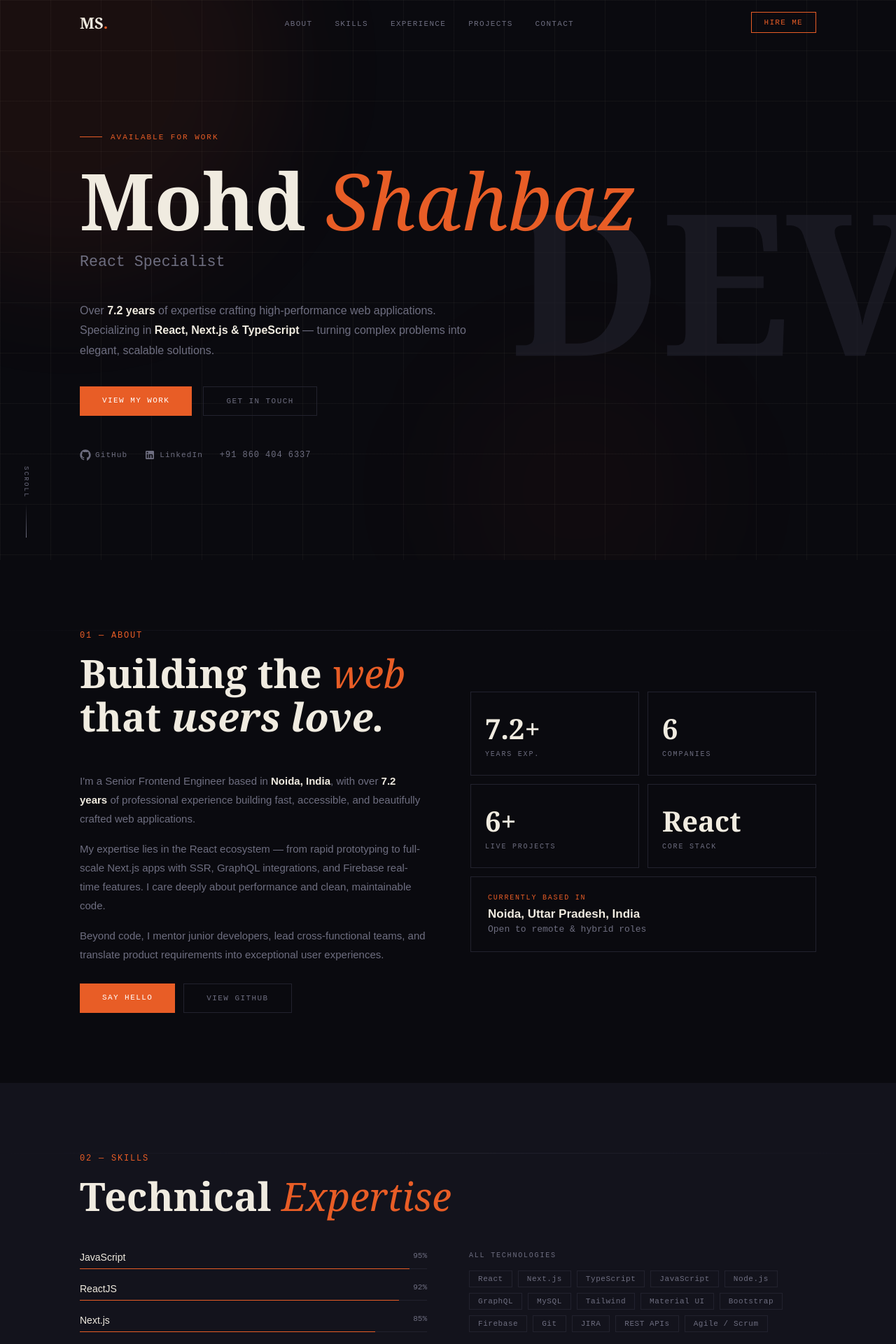
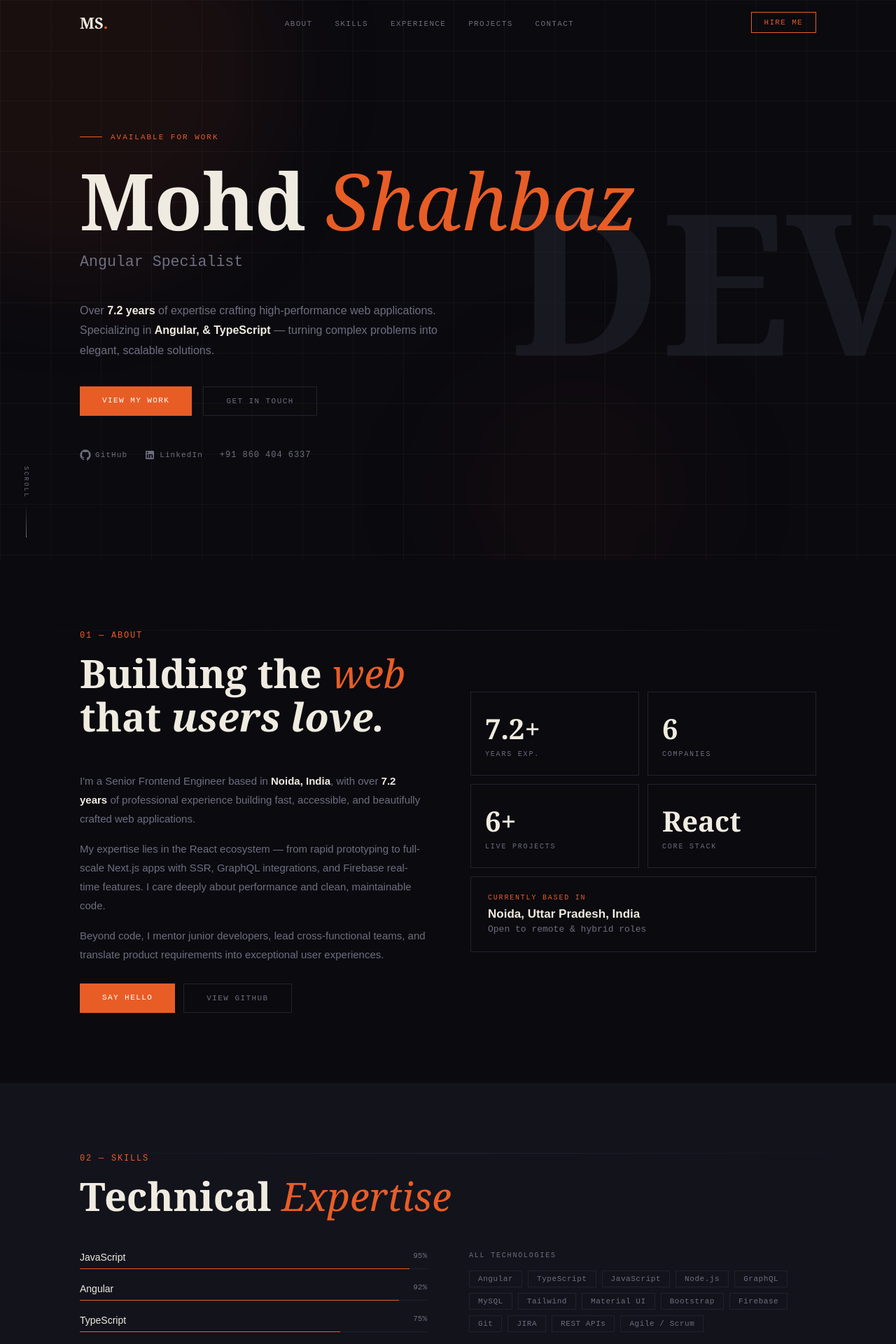
Before and after one commit to shahbaz342k/my-portfolio, a React (Vite) app: page / in a window 1280 px wide. Shown: the top 1920 px of the page at 70% size. Built offline with nearby package versions, Linux system fonts and the light colour scheme.

Commit message:
update tech

```diff
--- a/src/components/Hero.tsx
+++ b/src/components/Hero.tsx
@@ -53,7 +53,7 @@ function Hero() {
         {/* Description */}
         <p style={{ ...fadeUp(0.55), maxWidth: 560, color: C.muted, lineHeight: 1.8, fontSize: 16, marginBottom: 36 }}>
           Over <strong style={{ color: C.paper }}>7.2 years</strong> of expertise crafting high-performance web applications. Specializing in{" "}
-          <strong style={{ color: C.paper }}>React, Next.js & TypeScript</strong> — turning complex problems into elegant, scalable solutions.
+          <strong style={{ color: C.paper }}>Angular, & TypeScript</strong> — turning complex problems into elegant, scalable solutions.
         </p>
 
         {/* CTA Buttons */}
--- a/src/types/data.ts
+++ b/src/types/data.ts
@@ -126,8 +126,8 @@ export const PROJECTS: Project[] = [
 
 export const SKILLS: Skill[] = [
   { name: "JavaScript", level: 95 },
-  { name: "ReactJS", level: 92 },
-  { name: "Next.js", level: 85 },
+  { name: "Angular", level: 92 },
+  // { name: "Next.js", level: 85 },
   { name: "TypeScript", level: 75 },
   { name: "HTML / CSS", level: 92 },
   { name: "Node.js", level: 75 },
@@ -136,14 +136,14 @@ export const SKILLS: Skill[] = [
 ];
 
 export const TOOLS = [
-  "React", "Next.js", "TypeScript", "JavaScript", "Node.js",
+  "Angular", "TypeScript", "JavaScript", "Node.js",
   "GraphQL", "MySQL", "Tailwind", "Material UI", "Bootstrap",
   "Firebase", "Git", "JIRA", "REST APIs", "Agile / Scrum",
 ];
 
 export const ROLES = [
   "Senior Frontend Engineer",
-  "React Specialist",
-  "Next.js Developer",
+  "Angular Specialist",
+  // "Next.js Developer",
   "UI Architect",
 ];
```
